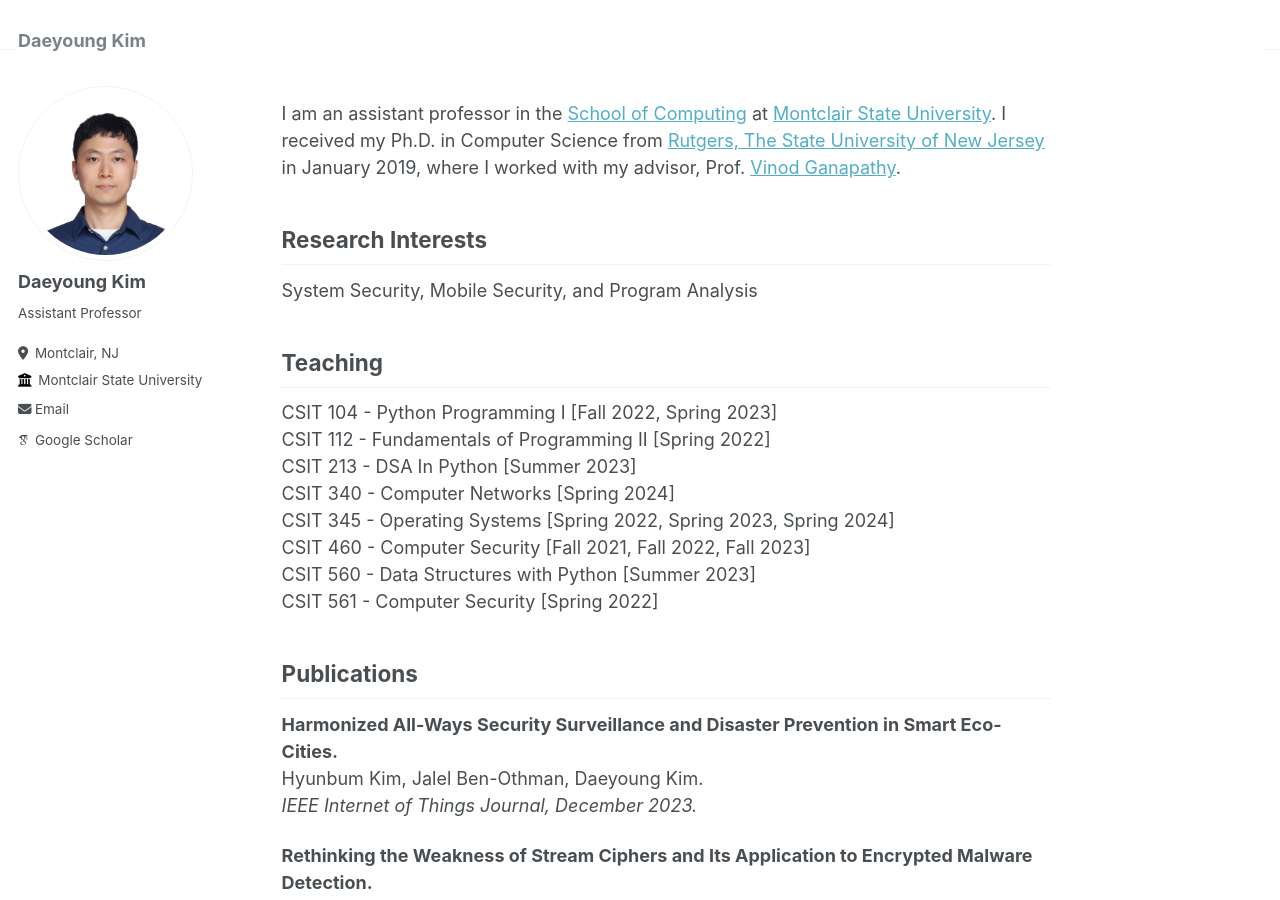
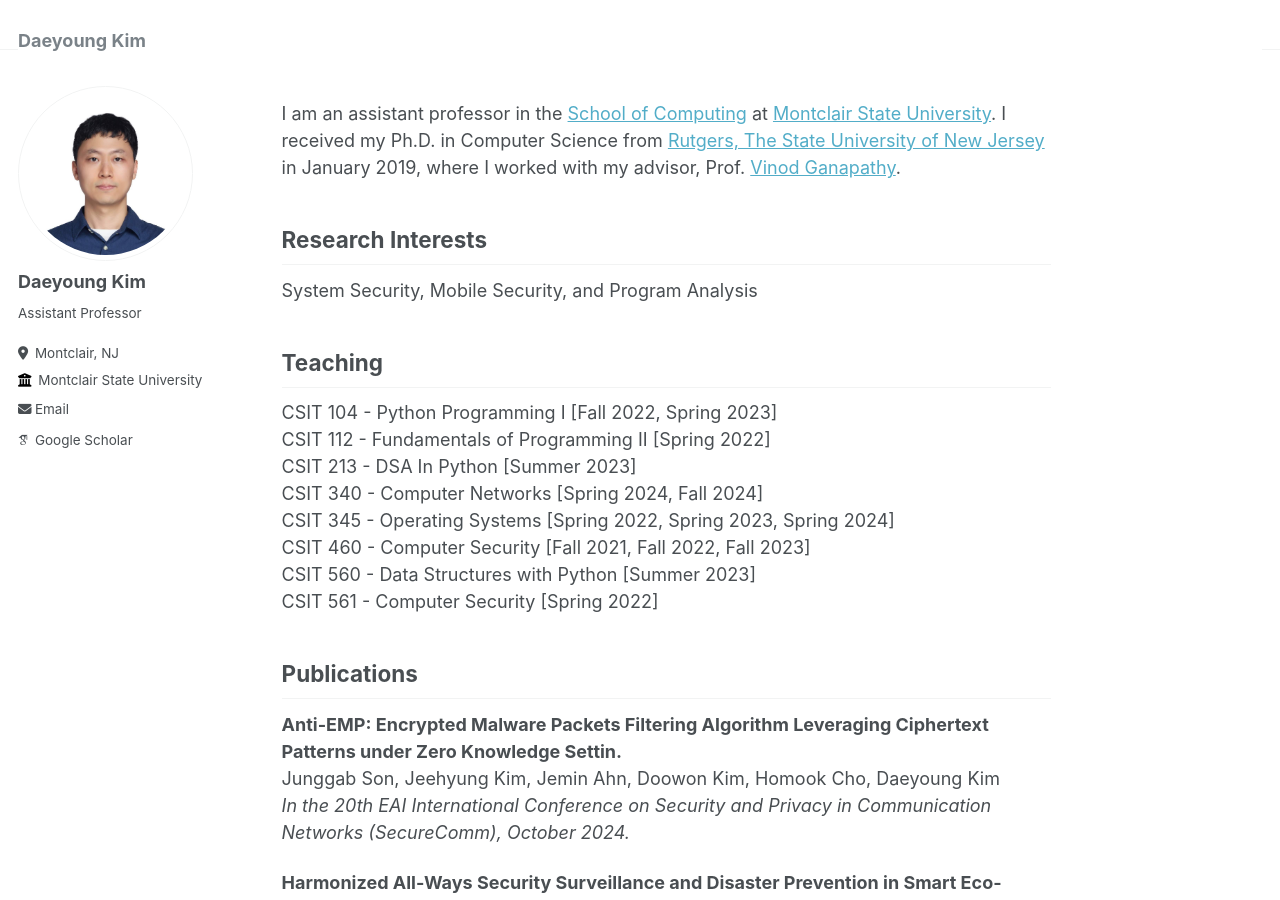
Before and after one commit to kdy1029/kdy1029.github.io, a Jekyll site: the page built from _pages/about.md, in a window 1280 px wide and 900 px high. Built offline with Jekyll 4.4.1, drawn with Linux system fonts in a browser that asks for light colours; some web fonts are replaced.

Commit message:
update publication

```diff
--- a/_pages/about.md
+++ b/_pages/about.md
@@ -16,13 +16,17 @@ System Security, Mobile Security, and Program Analysis
 CSIT 104 - Python Programming I [Fall 2022, Spring 2023] \
 CSIT 112 - Fundamentals of Programming II [Spring 2022]\
 CSIT 213 - DSA In Python [Summer 2023]\
-CSIT 340 - Computer Networks [Spring 2024]\
+CSIT 340 - Computer Networks [Spring 2024, Fall 2024]\
 CSIT 345 - Operating Systems [Spring 2022, Spring 2023, Spring 2024]\
 CSIT 460 - Computer Security [Fall 2021, Fall 2022, Fall 2023]\
 CSIT 560 - Data Structures with Python [Summer 2023]\
 CSIT 561 - Computer Security [Spring 2022]
 
 ## Publications
+**Anti-EMP: Encrypted Malware Packets Filtering Algorithm Leveraging Ciphertext Patterns under Zero Knowledge Settin.**\
+Junggab Son, Jeehyung Kim, Jemin Ahn, Doowon Kim, Homook Cho, Daeyoung Kim \
+*In the 20th EAI International Conference on Security and Privacy in Communication Networks (SecureComm), October 2024.*
+
 **Harmonized All-Ways Security Surveillance and Disaster Prevention in Smart Eco-Cities.**\
 Hyunbum Kim, Jalel Ben-Othman, Daeyoung Kim. \
 *IEEE Internet of Things Journal, December 2023.*
```
